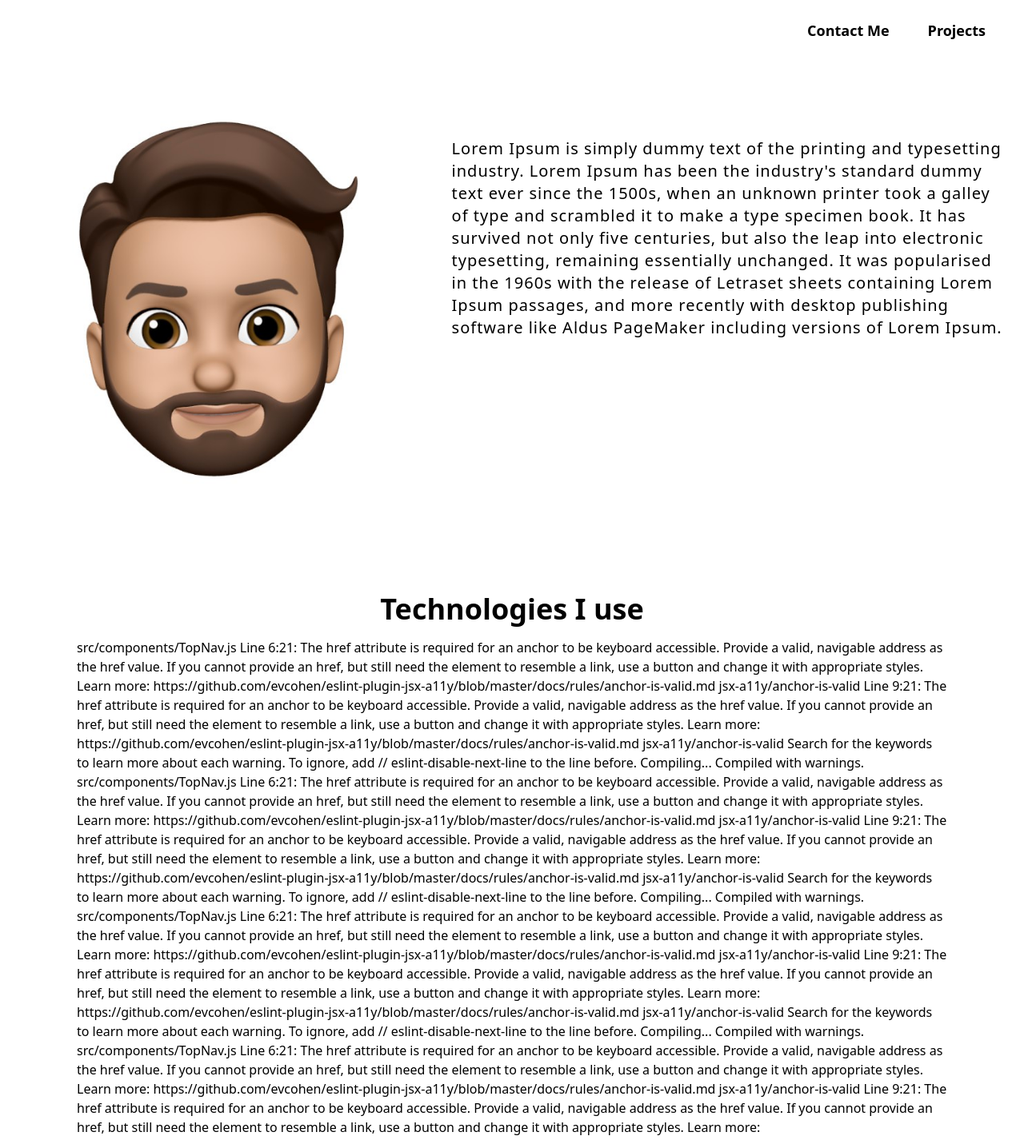
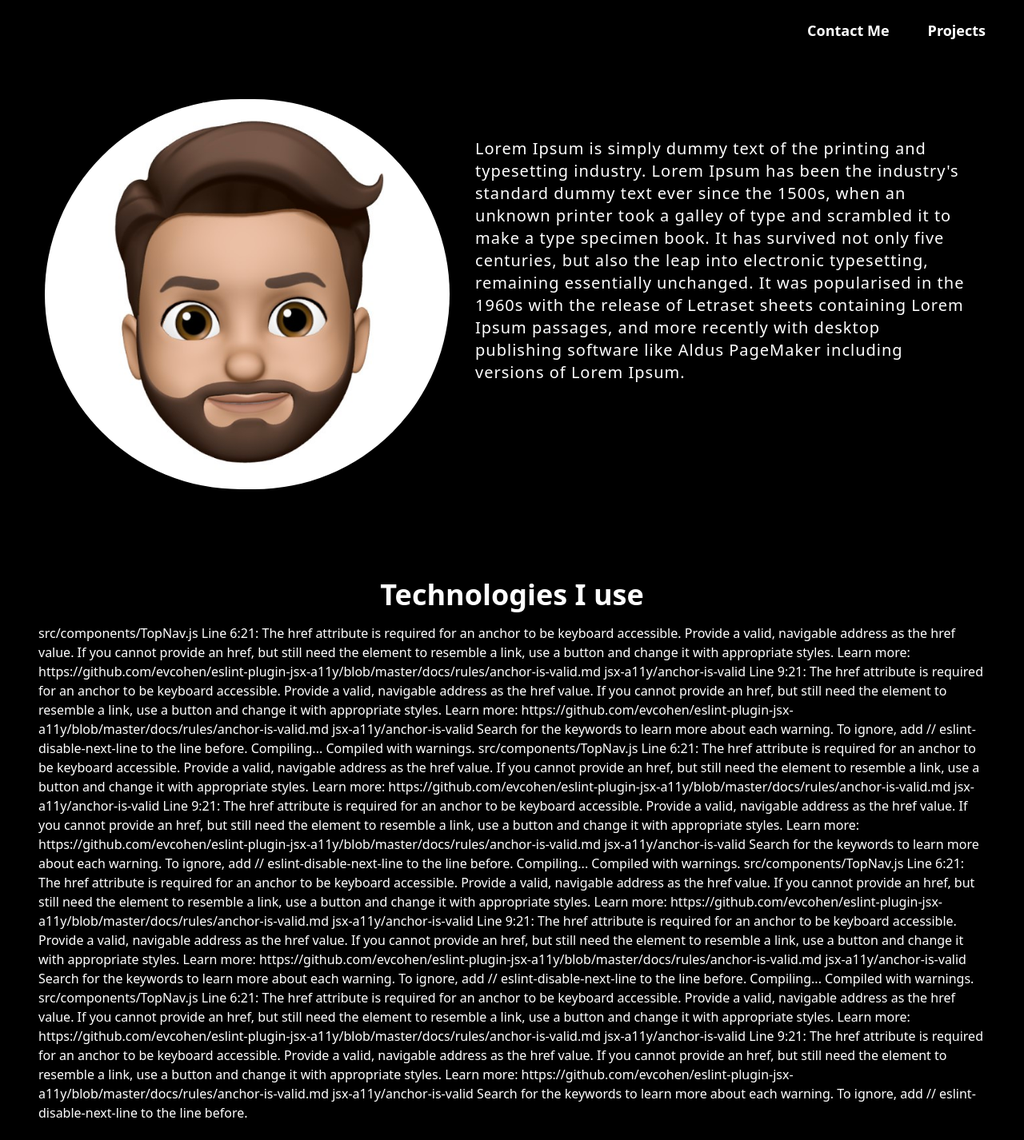
Before and after one commit to LevitKanner/me, a React (Create React App) app: page / in a window 1280 px wide. Shown: the top 1426 px of the page at 80% size. Built offline with nearby package versions, Linux system fonts and the light colour scheme.

Commit message:
WIP: portfolio site

```diff
--- a/src/App.js
+++ b/src/App.js
@@ -8,11 +8,11 @@ import {TechStack} from "./components/TechStack";
 function App() {
     return (
         <Router>
-            <div className="w-screen h-screen">
+            <div className="w-screen bg-black text-white">
                 <div className="max-w-7xl mx-auto">
                     <TopNav/>
-                    <div className="flex flex-col lg:flex-row">
-                        <div className="pt-12 md:px-12 lg:px-2">
+                    <div className="flex flex-col lg:flex-row md:px-12">
+                        <div className="px-4 pt-12 md:px-12 lg:px-2">
                             <Avatar src={'animoji.jpeg'}/>
                         </div>
 
--- a/src/components/TechStack.js
+++ b/src/components/TechStack.js
@@ -1,5 +1,5 @@
 export const TechStack = () => {
-    return <section className="hidden lg:block px-24 mt-24">
+    return <section className="hidden lg:block px-12 mt-24">
         <h3 className="text-center font-semibold text-4xl py-4"> Technologies I use </h3>
         <div>
             src/components/TopNav.js
```
